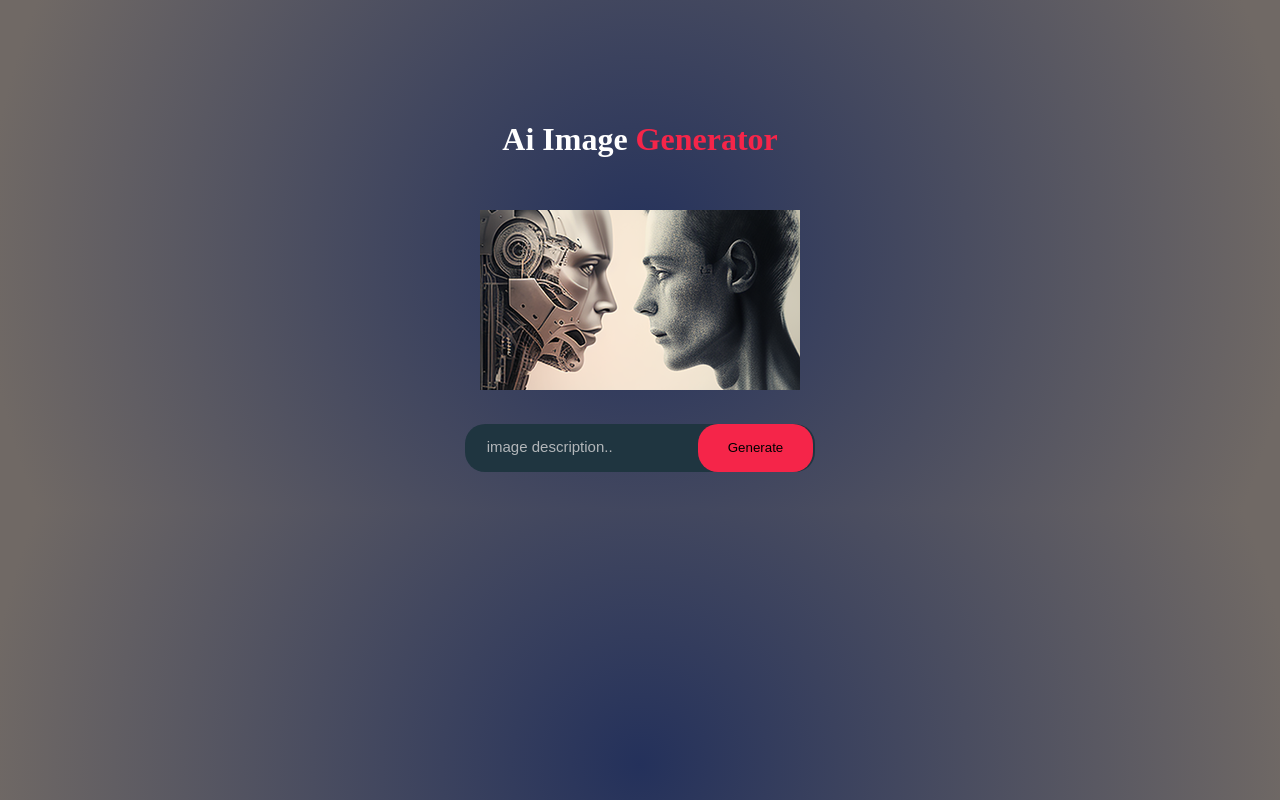
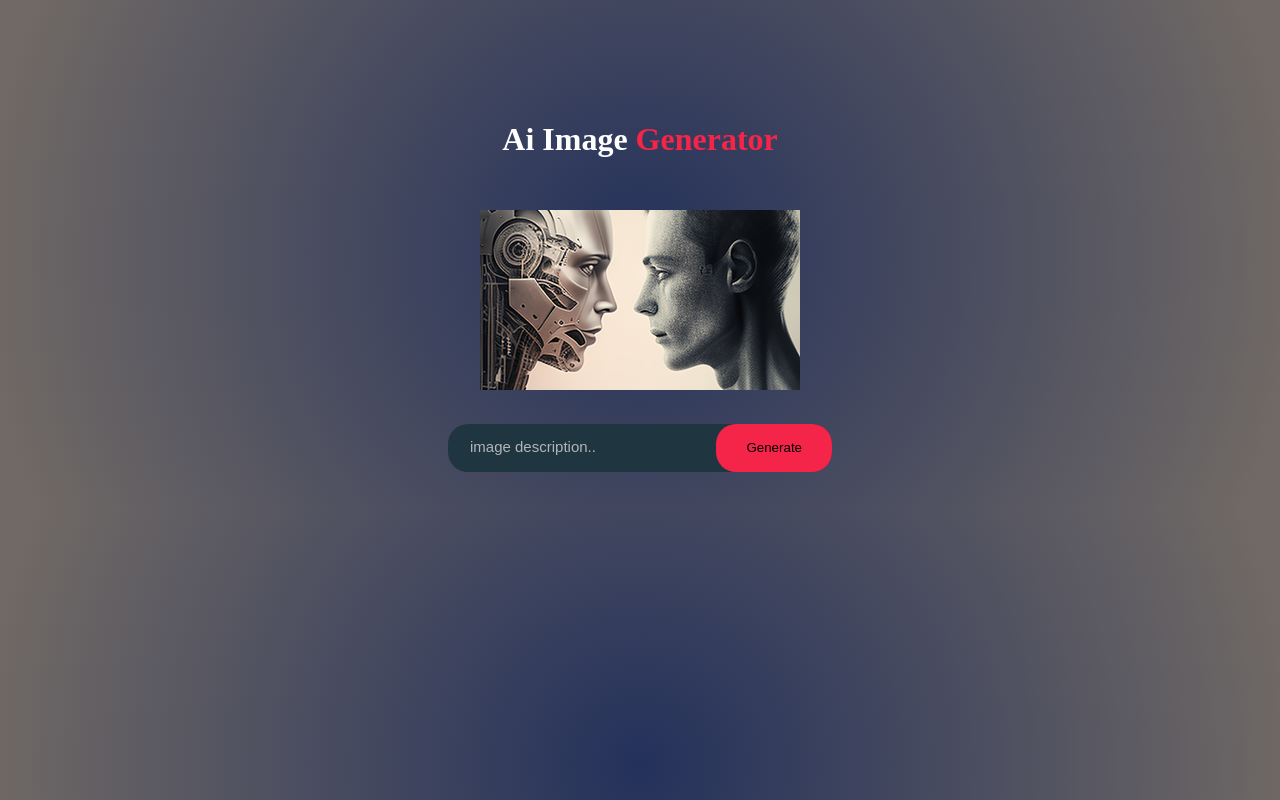
Before and after one commit to abhijit84842/Web_Development_Projects_2024, a React (Vite) app in the folder Frontend Project(React Js)/Open Ai Image Generator Using React Js/: page / in a window 1280 px wide. Built offline with nearby package versions, Linux system fonts and the light colour scheme.

Commit message:
input section update

```diff
--- a/Frontend Project(React Js)/Open Ai Image Generator Using React Js/src/Components/imageGenerator/ImageGenerator.css
+++ b/Frontend Project(React Js)/Open Ai Image Generator Using React Js/src/Components/imageGenerator/ImageGenerator.css
@@ -13,7 +13,7 @@
 
 .input-section{
     height: 6vh;
-    width: 100%;
+    width: 30vw;
     border-radius: 20px;
     background-color:#1F3540;
     display: flex;
@@ -37,7 +37,7 @@ input::placeholder{
 
 .button{
     background-color: #F52549;
-    margin-right: 2px;
+
     border-radius: 20px;
     padding-right: 30px;
     padding-left: 30px;
```
